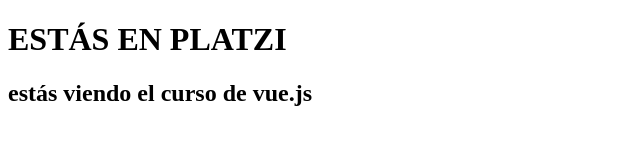
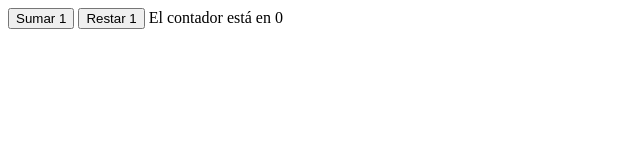
Before and after one commit to sherzo/curso-vue, a plain HTML site: page index.html in a window 1280 px wide. Shown: the whole page, without its empty margins (0-640 px from the left). Drawn offline with nearby package versions, Linux system fonts and the light colour scheme.

Commit message:
Manejo de enventos

```diff
--- a/index.html
+++ b/index.html
@@ -1,13 +1,13 @@
 <!DOCTYPE html>
 <html>
 <head>
-	<meta charset="UTF-8">
   	<title>Curso Vue.js</title>
 </head>
 <body>
   	<div id="app">
-	    <h1>{{ titulo | uppercase}}</h1>
-	    <h2>{{ subtitulo | lowercase }}</h2>
+   	 	<button @click="contador++">Sumar 1</button>
+    	<button @click="contador--">Restar 1</button>
+    	El contador está en {{ contador }}
   	</div>
 
   	<script src="https://unpkg.com/vue"></script>
@@ -15,17 +15,16 @@
 	    let app = new Vue({
 	      	el: '#app',
 	      	data: {
-				titulo: 'Estás en platzi',
-				subtitulo: 'Estás viendo el curso de Vue.js'
-		  	},
-		  	filters: {
-		  		uppercase: function (str) {
-		  			return str.toUpperCase()
-		  		},
-		  		lowercase: function (str) {
-		  			return str.toLowerCase()
-		  		}
-		  	}
+	        	contador: 0
+	      	}//,
+	      	// methods: {
+	      	//   sumar: function () {
+	      	//     this.contador++
+	      	//   },
+	      	//   restar: function () {
+	      	//     this.contador--
+	      	//   }
+	      	// }
 	    })
 	  </script>
 </body>
```
Lines whose indentation alone changed are shown as unchanged.
